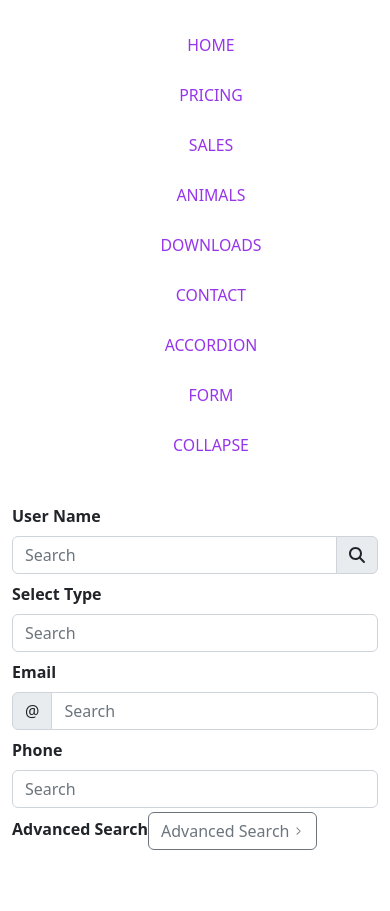
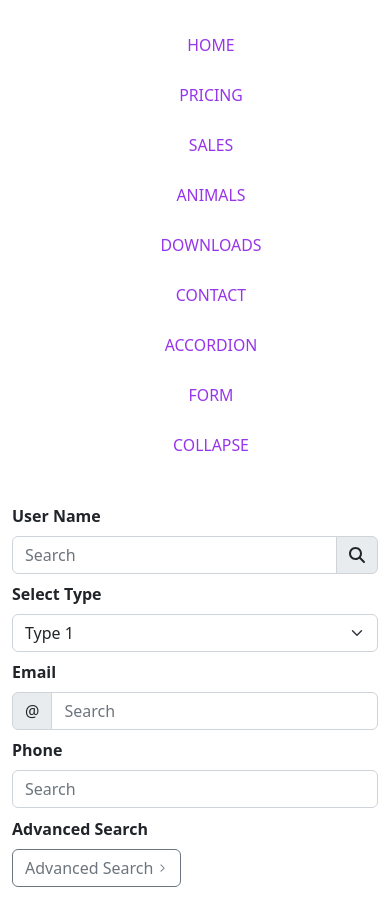
Before and after one commit to brandonwirz/nextjs-sandbox, a Next.js app: page /collapse in a window 390 px wide. Before the commit the page ends 874 px from the top, so only its background shows below. Built offline with nearby package versions, Linux system fonts and the light colour scheme.

Commit message:
adjusting bootstrap responsiveness

```diff
--- a/src/pages/collapse.js
+++ b/src/pages/collapse.js
@@ -11,13 +11,15 @@ import { faMagnifyingGlass } from "@fortawesome/free-solid-svg-icons";
 function Example() {
   const [open, setOpen] = useState(false);
   //  <FontAwesomeIcon icon="fa-solid fa-chevron-down" />;
-  const isActive = "Active";
 
+  function openMenu() {
+    setOpen(!open);
+  }
   return (
     <Container>
       <Form>
         <Row className="align-items-center">
-          <Col sm={4} className="my-1">
+          <Col sm={12} lg={4} className="my-1">
             <Form.Label htmlFor="search">User Name</Form.Label>
             <Form.Label htmlFor="search" visuallyHidden>
               Search
@@ -31,10 +33,16 @@ function Example() {
             </InputGroup>
           </Col>
 
-          <Col sm={2} className="my-1">
+          <Col sm lg={2} className="my-1">
             <Form.Label htmlFor="type">Select Type</Form.Label>
             <Form.Label htmlFor="type" visuallyHidden></Form.Label>
-            <Form.Control id="name" placeholder="Search" />
+
+            <br />
+            <Form.Select id="type">
+              <option>Type 1</option>
+              <option>Type 2</option>
+              <option>Type 3</option>
+            </Form.Select>
           </Col>
 
           <Col sm={2} className="my-1">
@@ -58,13 +66,15 @@ function Example() {
             <Form.Control id="phone" placeholder="Search" />
           </Col>
           <Col sm={2}>
-            <Form.Label htmlFor="advanced-search">Advanced Search</Form.Label>
+            <Form.Label id="a-search" htmlFor="advanced-search">
+              Advanced Search
+            </Form.Label>
 
             <Button
               variant="outline-secondary"
-              className="btnclick"
-              onClick={() => setOpen(!open)}
-              aria-controls="example-collapse-text"
+              className="advanced-search"
+              onClick={openMenu}
+              aria-controls="example-collapse-form"
               aria-expanded={open}
               id="advanced-search"
             >
@@ -74,7 +84,11 @@ function Example() {
         </Row>
 
         <br />
-        <Collapse in={open} className="margin-top-20px">
+        <Collapse
+          in={open}
+          id="example-collapse-form"
+          className="margin-top-20px"
+        >
           <Row>
             <Col sm={2}>
               <Form.Label htmlFor="phone">City/State</Form.Label>
@@ -116,15 +130,19 @@ function Example() {
               <Form.Control id="Last-Modified" placeholder="Last Modified" />
             </Col>
             <Col sm={2}>
-              <Form.Label htmlFor="custom-field">Last Modified</Form.Label>
+              <Form.Label htmlFor="custom-field">Active</Form.Label>
               <Form.Label htmlFor="custom-field" visuallyHidden></Form.Label>
-              <Form.Control id="custom-field" placeholder="Last Modified" />
+              <Form.Select id="type">
+                <option>Active 1</option>
+                <option>Active 2</option>
+                <option>Not Active</option>
+              </Form.Select>
             </Col>
 
             <Col sm={2}>
               <Form.Label htmlFor="Active">Active</Form.Label>
 
-              <InputGroup className="mb-3">
+              <InputGroup className="mb-3" id="active-box">
                 <InputGroup.Checkbox aria-label="Checkbox for following text input" />
                 <Form.Control
                   placeholder="Active"
--- a/src/styles/utilities.css
+++ b/src/styles/utilities.css
@@ -80,7 +80,7 @@ p {
   width: 768px;
 }
 
-button.btnclick:after {
+button.advanced-search:after {
   display: inline-block;
   -webkit-transform: scale(0.5, 1); /* Safari and Chrome */
   -moz-transform: scale(0.5, 1); /* Firefox */
@@ -94,6 +94,7 @@ button.btnclick:after {
 .form-label {
   font-weight: 600;
 }
+
 @media (max-width: 700px) {
   .main-nav {
     margin-top: 20px;
@@ -101,4 +102,8 @@ button.btnclick:after {
     justify-content: center;
     flex-direction: column;
   }
+  label#a-search {
+    margin-top: 5px;
+    width: 100%;
+  }
 }
```
